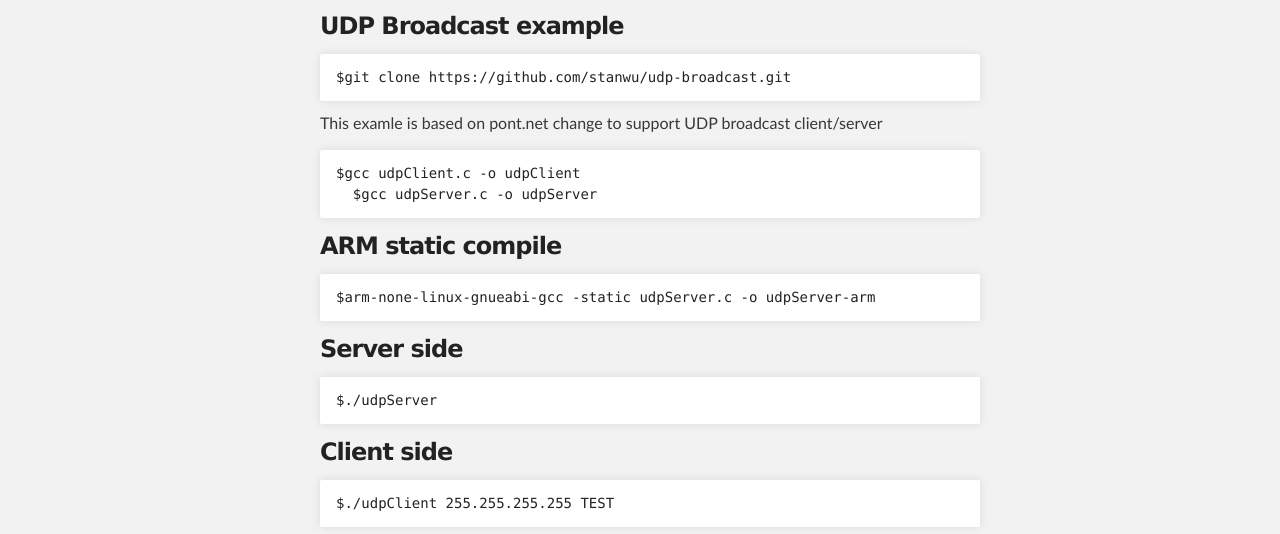
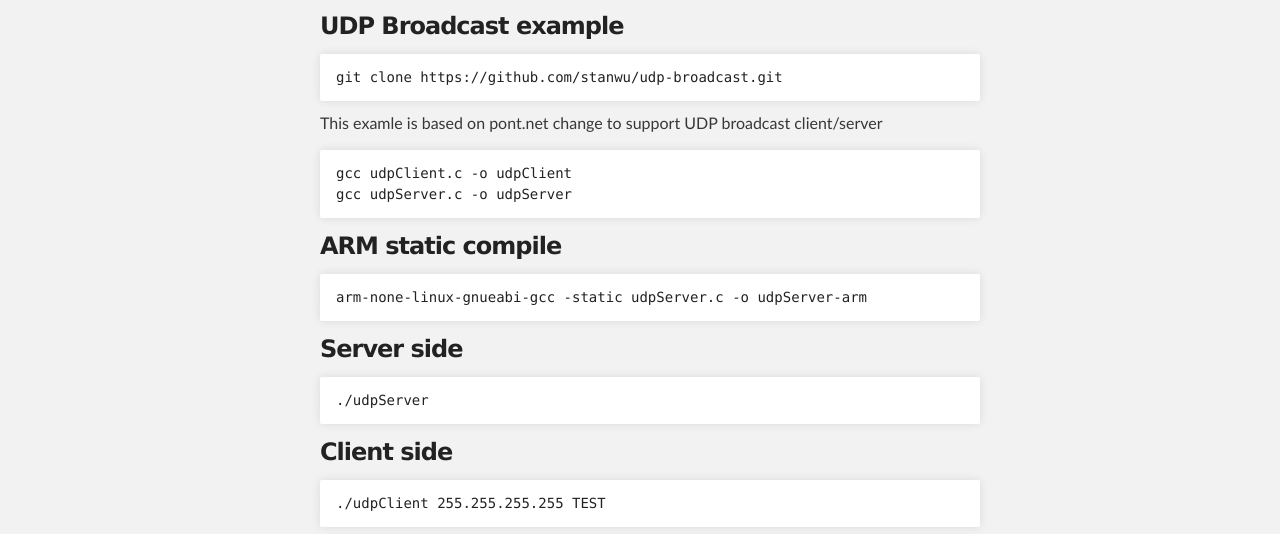
Before and after one commit to susong/UDP-Broadcast, a plain HTML site: page index.html in a window 1280 px wide. Shown: the part 252-786 px from the top of the page. Drawn offline with Linux system fonts and the light colour scheme.

Commit message:
change index.html again :P

```diff
--- a/index.html
+++ b/index.html
@@ -34,33 +34,33 @@
         <h3>
 <span class="octicon octicon-link"></span>UDP Broadcast example</h3>
 
-<pre><code>$git clone https://github.com/stanwu/udp-broadcast.git
+<pre><code>git clone https://github.com/stanwu/udp-broadcast.git
 </code></pre>
 
 <p>
 This examle is based on pont.net change to support UDP broadcast client/server
 </p>
 
-<pre><code>$gcc udpClient.c -o udpClient
-  $gcc udpServer.c -o udpServer
+<pre><code>gcc udpClient.c -o udpClient
+gcc udpServer.c -o udpServer
 </code></pre>
 
 <h3>
 <span class="octicon octicon-link"></span>ARM static compile</h3>
 
-<pre><code>$arm-none-linux-gnueabi-gcc -static udpServer.c -o udpServer-arm
+<pre><code>arm-none-linux-gnueabi-gcc -static udpServer.c -o udpServer-arm
 </code></pre>
 
 <h3>
 <span class="octicon octicon-link"></span></a>Server side</h3>
 
-<pre><code>$./udpServer
+<pre><code>./udpServer
 </code></pre>
 
 <h3>
 <span class="octicon octicon-link"></span>Client side</h3>
 
-<pre><code>$./udpClient 255.255.255.255 TEST
+<pre><code>./udpClient 255.255.255.255 TEST
 </code></pre>
 
 <p>
```
